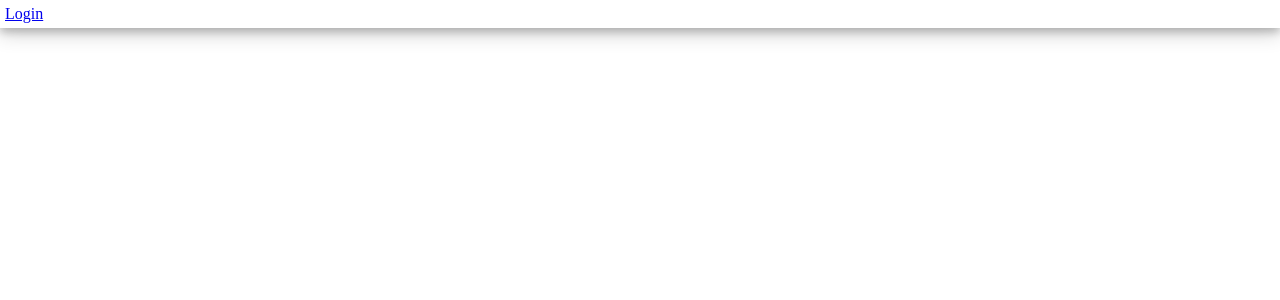
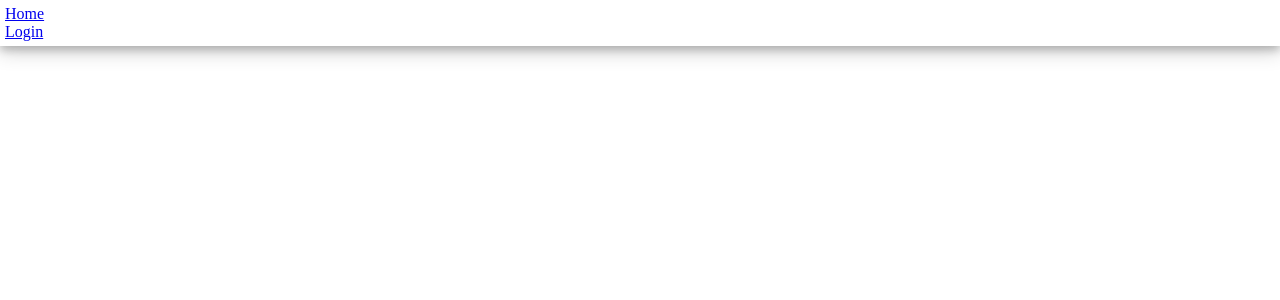
Before and after one commit to AuStien/guessify, a React (Create React App) app: page / in a window 1280 px wide. Shown: the top 300 px of the page. Built offline with nearby package versions, Linux system fonts and the light colour scheme.

Commit message:
Add home button

```diff
--- a/src/components/header/Header.js
+++ b/src/components/header/Header.js
@@ -51,6 +51,9 @@ export default function Header() {
 
     return(
         <Frame>
+            <div>
+                <a href="/" >Home</a>
+            </div>
             {state.loggedIn ?
                 <React.Fragment>
                     <h3>Greetings, {username}! <button onClick={() => logout()}>Logout</button></h3>
```
